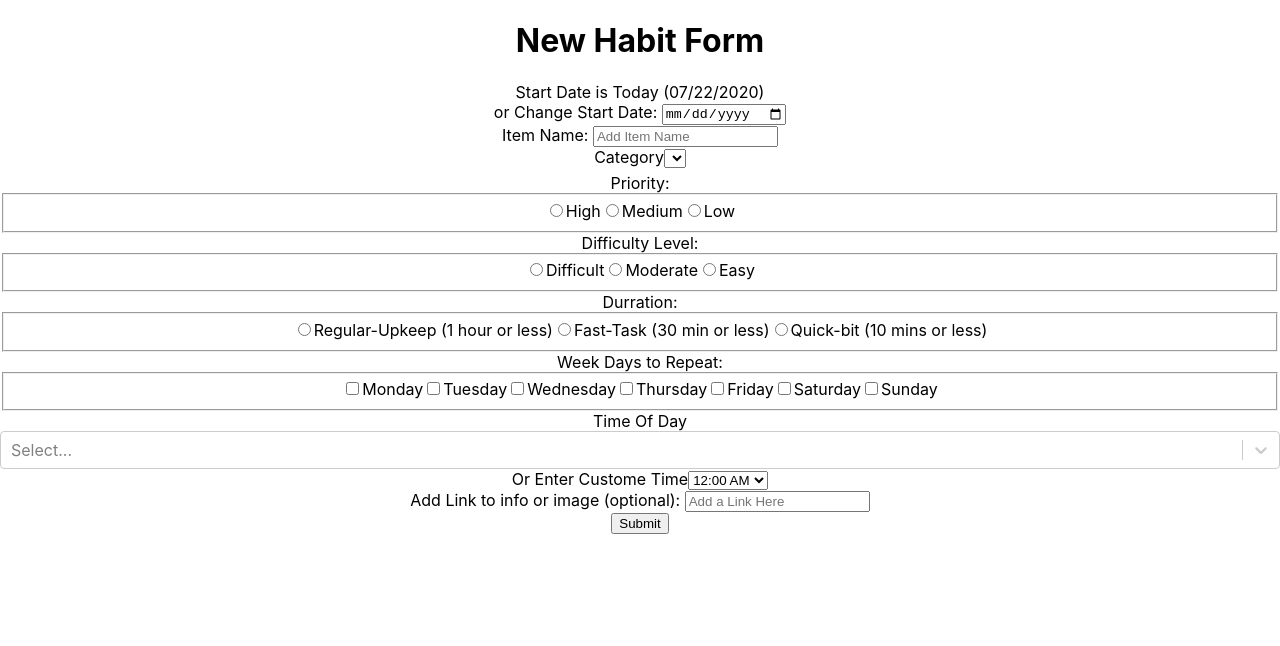
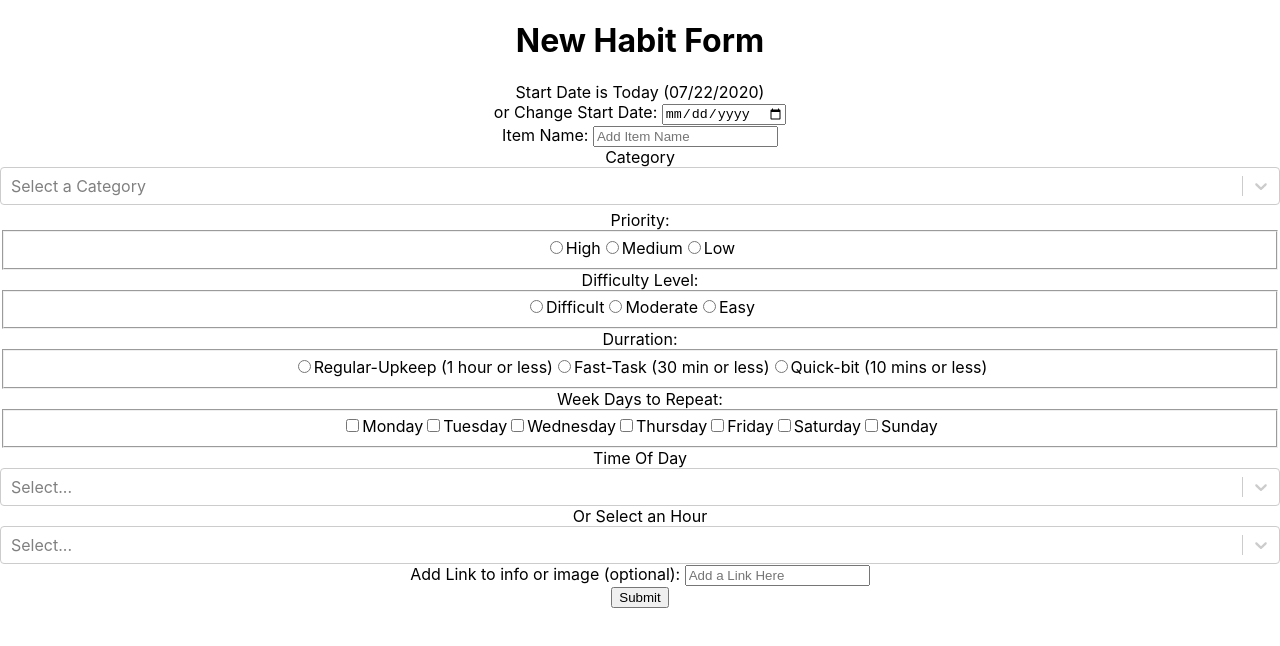
Before and after one commit to JeanPeel/HabitNexus, a React (Create React App) app: page /form in a window 1280 px wide. Shown: the top 646 px of the page. Built offline with nearby package versions, Linux system fonts and the light colour scheme.

Commit message:
changed props to state

```diff
--- /dev/null
+++ b/src/data/hours/index.js
@@ -0,0 +1,27 @@
+const hours = [
+    { value: "1:00 AM", label: "1:00 AM" },
+    { value: "2:00 AM", label: "2:00 AM" },
+    { value: "3:00 AM", label: "3:00 AM" },
+    { value: "4:00 AM", label: "4:00 AM" },
+    { value: "5:00 AM", label: "5:00 AM" },
+    { value: "6:00 AM", label: "6:00 AM" },
+    { value: "7:00 AM", label: "7:00 AM" },
+    { value: "8:00 AM", label: "8:00 AM" },
+    { value: "9:00 AM", label: "9:00 AM" },
+    { value: "10:00 AM", label: "10:00 AM" },
+    { value: "11:00 AM", label: "11:00 AM" },
+    { value: "12:00 PM", label: "12:00 PM" },
+    { value: "1:00 PM", label: "1:00 PM" },
+    { value: "2:00 PM", label: "2:00 PM" },
+    { value: "3:00 PM", label: "3:00 PM" },
+    { value: "4:00 PM", label: "4:00 PM" },
+    { value: "5:00 PM", label: "5:00 PM" },
+    { value: "6:00 PM", label: "6:00 PM" },
+    { value: "7:00 PM", label: "7:00 PM" },
+    { value: "8:00 PM", label: "8:00 PM" },
+    { value: "9:00 PM", label: "9:00 PM" },
+    { value: "10:00 PM", label: "10:00 PM" },
+    { value: "11:00 PM", label: "11:00 PM" }
+];
+
+module.exports = hours;
--- a/src/subComponents/AddLink/index.js
+++ b/src/subComponents/AddLink/index.js
@@ -6,14 +6,23 @@ import "../style.css";
 
 // var SubmitBTN = require('../SubmitBTN');
 
-export default function AddLink(props) {
+// import Select from 'react-select';
 
-    var LinkItem = props.LinkItem;
-    const updateLink = props.updateLink;
-    const saveLink = props.saveLink;
+class AddLink extends React.Component {
 
-    console.log(`LinkItem:`, LinkItem);
+    state = {
+        LinkItem: ""
+    };
 
+    updateInputValue = e => {
+        this.setState({ LinkItem: e.target.value });
+        console.log("LinkItem: ", e.target.value )
+    };
+
+
+
+    render() {
+        const { LinkItem } = this.state;
 
     return (
         <div>
@@ -24,8 +33,11 @@ export default function AddLink(props) {
                 value={LinkItem}
                 placeholder="Add a Link Here"
                 className="linkItem"
-                onChange={updateLink, console.log('Update Link Item: ', updateLink)}
+                onChange={this.updateInputValue}
             />
         </div>
     );
 }
+}
+
+export default AddLink;
--- a/src/subComponents/Category/index.js
+++ b/src/subComponents/Category/index.js
@@ -6,75 +6,42 @@ import "../style.css";
 import Select from 'react-select';
 var axios = require("axios");
 
-// var categories = require("../../data/categories");
+var categories = require("../../data/categories");
 // var formData = require("../../data/formData");
 
 
-class Category extends Component {
-
-    // categoriesFromApi= [];
-    // selectedCategory= "";
+class Category extends React.Component {
 
     state = {
-        categoriesSet: [],
-        selectedCategory: "",
-        validationError: ""
+        CategoryItems: "",
     };
 
-    // componentDidMount() {
-    //     axios
-    //     .get('/api/categories')
-    //         .then((response) => {
-    //             return response.json();
-    //             console.log("recieved response.json")
-    //         })
-    //         .then(data => {
-    //             let categoriesFromApi = data.map((categoryValue, categoryLabel) => {
-    //                 return { value: categoryValue, label: categoryLabel }
-    //             });
-    //             this.setState({
-    //                 categoriesSet: [
-    //                     {
-    //                         value: '',
-    //                         label: '(Select a Category)'
-    //                     }
-    //                 ].concat(categoriesFromApi)
-    //             });
-    //         }).catch(error => {
-    //             console.log("Category Error: ", error);
-    //         });
+    handleChange5 = CategoryItems => {
+        this.setState({ CategoryItems });
+        console.log(`CategoryItems: `, CategoryItems);
+    };
 
-    //         console.log(state.selectedCategory)
-    // }
+    // updateInputValue6 = j => {
+    //     this.setState({ CategoryItems: j.target.value });
+    //     console.log("CategoryItems: ", j.target.value )
+    // };
+
+
 
     render() {
+        const { CategoryItems } = this.state;
+
         return (
             <div>
                 <div>
                     <label htmlFor="CategoryItems">Category</label>
-                    <select
+                    <Select
                         name="CategoryItems"
                         placeholder="Select a Category"
-                        value={this.state.selectedCategory}
-                        onChange={(e) =>
-                            this.setState({
-                                selectedCategory: e.target.value,
-                                validationError:
-                                    e.target.value === ""
-                                        ? "You must select your favourite category"
-                                        : ""
-                            })
-                        }
-                    >
-                        {this.state.categoriesSet.map((categoryValue, categoryLabel) => (
-                            <option
-                                key={categoryValue.value}
-                                value={categoryValue.value}
-                            >
-                                {categoryLabel.label}
-                            </option>
-                        ))}
-                    </select>
+                        value={CategoryItems}
+                        onChange={this.handleChange5}
+                        options={categories}
+                    />
                 </div>
                 <div
                     style={{
--- a/src/subComponents/ItemEmail/index.js
+++ b/src/subComponents/ItemEmail/index.js
@@ -4,12 +4,21 @@ import "../style.css";
 // import 'moment-timezone';
 // const moment = require('moment');
 
-export default function ItemEmail(props) {
+class ItemEmail extends React.Component {
 
-    var EmailItem = props.EmailItem;
-    var updateEmailItem = props.EmailItem;
+    state = {
+        EmailItem: ""
+    };
 
-    console.log(`EmailItem:`, EmailItem);
+    updateInputValue5 = i => {
+        this.setState({ EmailItem: i.target.value });
+        console.log("EmailItem: ", i.target.value )
+    };
+
+
+
+    render() {
+        const { EmailItem } = this.state;
 
         return (
             <div>
@@ -19,10 +28,14 @@ export default function ItemEmail(props) {
                     id="email"
                     name="EmailItem"
                     value={EmailItem}
-                    onChange={updateEmailItem}
+                    onChange={this.updateInputValue5}
                     placeholder="Add Email Address"
                     className="emailItem"
                     required />
             </div>
          );
         }
+
+    }
+
+    export default ItemEmail;
--- a/src/subComponents/ItemName/index.js
+++ b/src/subComponents/ItemName/index.js
@@ -4,12 +4,21 @@ import "../style.css";
 // import 'moment-timezone';
 // const moment = require('moment');
 
-export default function ItemName(props) {
+class ItemName extends React.Component {
 
-    var NameItem = props.NameItem;
-    var updateNameItem = props.NameItem;
+    state = {
+        NameItem: ""
+    };
 
-    console.log(`NameItem:`, NameItem);
+    updateInputValue2 = f => {
+        this.setState({ NameItem: f.target.value });
+        console.log("NameItem: ", f.target.value )
+    };
+
+
+
+    render() {
+        const { NameItem } = this.state;
 
         return (
             <div>
@@ -18,10 +27,14 @@ export default function ItemName(props) {
                     type="text"
                     name="NameItem"
                     value={NameItem}
-                    onChange={updateNameItem}
                     placeholder="Add Item Name"
                     className="nameItem"
+                    onChange={this.updateInputValue2}
                 />
             </div>
          );
         }
+
+    }
+
+    export default ItemName;
--- a/src/subComponents/TOD/index.js
+++ b/src/subComponents/TOD/index.js
@@ -6,19 +6,28 @@ import "../style.css";
 import Select from 'react-select';
 
 var timeOfDay = require("../../data/timeOfDay");
+var hours = require("../../data/hours");
 
 class TOD extends React.Component {
 
     state = {
-        selectedTOD: null,
+        selectedTOD: "",
+        selectedHour: ""
     };
+
     handleChange = selectedTOD => {
         this.setState({ selectedTOD });
         console.log(`TOD selected: `, selectedTOD);
     };
 
+    handleChange2 = selectedHour => {
+        this.setState({ selectedHour });
+        console.log(`Hour selected: `, selectedHour);
+    };
+
     render() {
         const { selectedTOD } = this.state;
+        const { selectedHour } = this.state;
 
         return (
             <div>
@@ -29,106 +38,14 @@ class TOD extends React.Component {
                     onChange={this.handleChange}
                     options={timeOfDay}
                 />
-                <label htmlFor="TimeDay">Or Enter Custome Time</label>
-                <select>
-                    <option
-                        name="TimeDay"
-                        value="12:00 AM"
-                    >12:00 AM</option>
-                    <option
-                        name="TimeDay"
-                        value="1:00 AM"
-                    >1:00 AM</option>
-                    <option
-                        name="TimeDay"
-                        value="2:00 AM"
-                    >2:00 AM</option>
-                    <option
-                        name="TimeDay"
-                        value="3:00 AM"
-                    >3:00 AM</option>
-                    <option
-                        name="TimeDay"
-                        value="4:00 AM"
-                    >4:00 AM</option>
-                    <option
-                        name="TimeDay"
-                        value="5:00 AM"
-                    >5:00 AM</option>
-                    <option
-                        name="TimeDay"
-                        value="6:00 AM"
-                    >6:00 AM</option>
-                    <option
-                        name="TimeDay"
-                        value="7:00 AM"
-                    >7:00 AM</option>
-                    <option
-                        name="TimeDay"
-                        value="8:00 AM"
-                    >8:00 AM</option>
-                    <option
-                        name="TimeDay"
-                        value="9:00 AM"
-                    >9:00 AM</option>
-                    <option
-                        name="TimeDay"
-                        value="10:00 AM"
-                    >10:00 AM</option>
-                    <option
-                        name="TimeDay"
-                        value="11:00 AM"
-                    >11:00 AM</option>
-                    <option
-                        name="TimeDay"
-                        value="12:00 PM"
-                    >12:00 PM</option>
-                    <option
-                        name="TimeDay"
-                        value="1:00 PM"
-                    >1:00 PM</option>
-                    <option
-                        name="TimeDay"
-                        value="2:00 PM"
-                    >2:00 PM</option>
-                    <option
-                        name="TimeDay"
-                        value="3:00 PM"
-                    >3:00 PM</option>
-                    <option
-                        name="TimeDay"
-                        value="4:00 PM"
-                    >4:00 PM</option>
-                    <option
-                        name="TimeDay"
-                        value="5:00 PM"
-                    >5:00 PM</option>
-                    <option
-                        name="TimeDay"
-                        value="6:00 PM"
-                    >6:00 PM</option>
-                    <option
-                        name="TimeDay"
-                        value="7:00 PM"
-                    >7:00 PM</option>
-                    <option
-                        name="TimeDay"
-                        value="8:00 PM"
-                    >8:00 PM</option>
-                    <option
-                        name="TimeDay"
-                        value="9:00 PM"
-                    >9:00 PM</option>
-                    <option
-                        name="TimeDay"
-                        value="10:00 PM"
-                    >10:00 PM</option>
-                    <option
-                        name="TimeDay"
-                        value="11:00 PM"
-                    >11:00 PM</option>
-                </select>
-            </div>
+                <label htmlFor="Hours">Or Select an Hour</label>
+                <Select
+                    name="Hours"
+                    value={selectedHour}
+                    onChange={this.handleChange2}
+                    options={hours}
+                />
+            </div >
         );
     }
 }
```
Also changed, not shown: src/subComponents/ItemDate/index.js (+25 -12 lines), src/subComponents/ItemPassword/index.js (+17 -5 lines), src/subComponents/UserName/index.js (+17 -5 lines).
